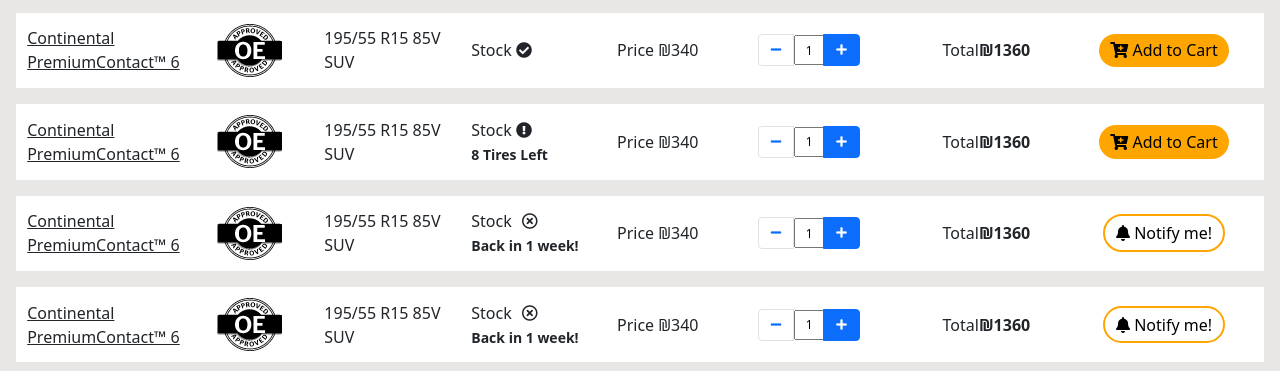
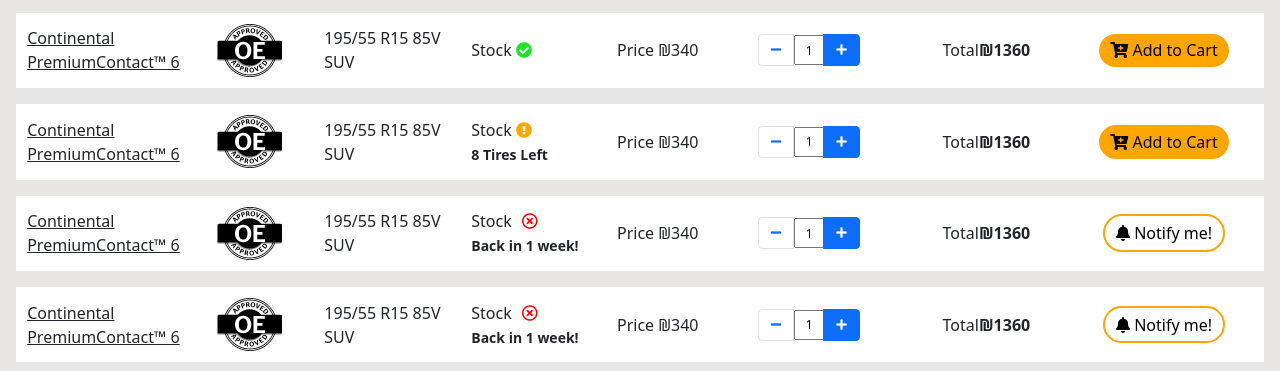
Before and after one commit to evilalpha007/mrftyre.github.io, a plain HTML site: page index.html in a window 1280 px wide. Shown: the part 452-823 px from the top of the page. Drawn offline with nearby package versions, Linux system fonts and the light colour scheme.

Commit message:
Update index.html

```diff
--- a/index.html
+++ b/index.html
@@ -217,7 +217,7 @@
         <div class="s-3">195/55 R15 85V <br> SUV </div>
 
         <div class="s-4">Stock
-          <i class="fas fa-check-circle"></i>
+          <i class="fas fa-check-circle green"></i>
         </div>
         <div class="s-5">Price ₪340</div>
         <div class="s-6 sam_plus">
@@ -257,7 +257,7 @@
         <div class="s-3">195/55 R15 85V <br> SUV </div>
 
         <div class="s-4">Stock
-          <i class="fas fa-exclamation-circle"></i></i>
+          <i class="fas fa-exclamation-circle orange"></i></i>
           <br>
           <small> <b> 8 Tires Left </b> </small>
         </div>
@@ -299,7 +299,7 @@
         </div>
         <div class="s-3">195/55 R15 85V <br> SUV </div>
 
-        <div class="s-4">Stock<i class="far fa-times-circle"></i>
+        <div class="s-4">Stock<i class="far fa-times-circle red"></i>
           <br>
           <small> <b> Back in 1 week! </b> </small>
         </div>
@@ -342,7 +342,7 @@
         </div>
         <div class="s-3">195/55 R15 85V <br> SUV </div>
 
-        <div class="s-4">Stock<i class="far fa-times-circle"></i>
+        <div class="s-4">Stock<i class="far fa-times-circle red"></i>
           <br>
           <small> <b> Back in 1 week! </b> </small>
         </div>
```
